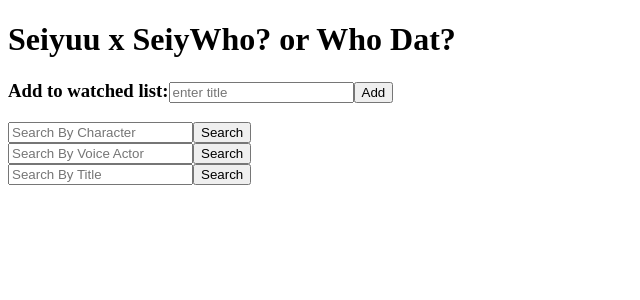
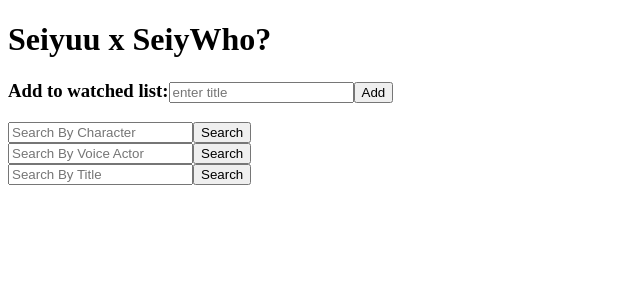
Before and after one commit to wrightaq/AnimeTrackerAPI, a React (Create React App) app in the folder anime-tracker/: page / in a window 1280 px wide. Shown: the top 300 px of the page, without its empty margins (0-640 px from the left). Built offline with nearby package versions, Linux system fonts and the light colour scheme.

Commit message:
edit readme and localhost address for starting up app in dev mode

```diff
--- a/anime-tracker/src/App.js
+++ b/anime-tracker/src/App.js
@@ -30,7 +30,7 @@ const App = () => {
   return (
     <React.Fragment>
       <h1>
-        Seiyuu x SeiyWho? or Who Dat?
+        Seiyuu x SeiyWho?
       </h1>
       <h3>
         Add to watched list:
```
Also changed, not shown: anime-tracker/package.json (+4 -6 lines), 4 other files (tests, documents, lock files or other folders).
